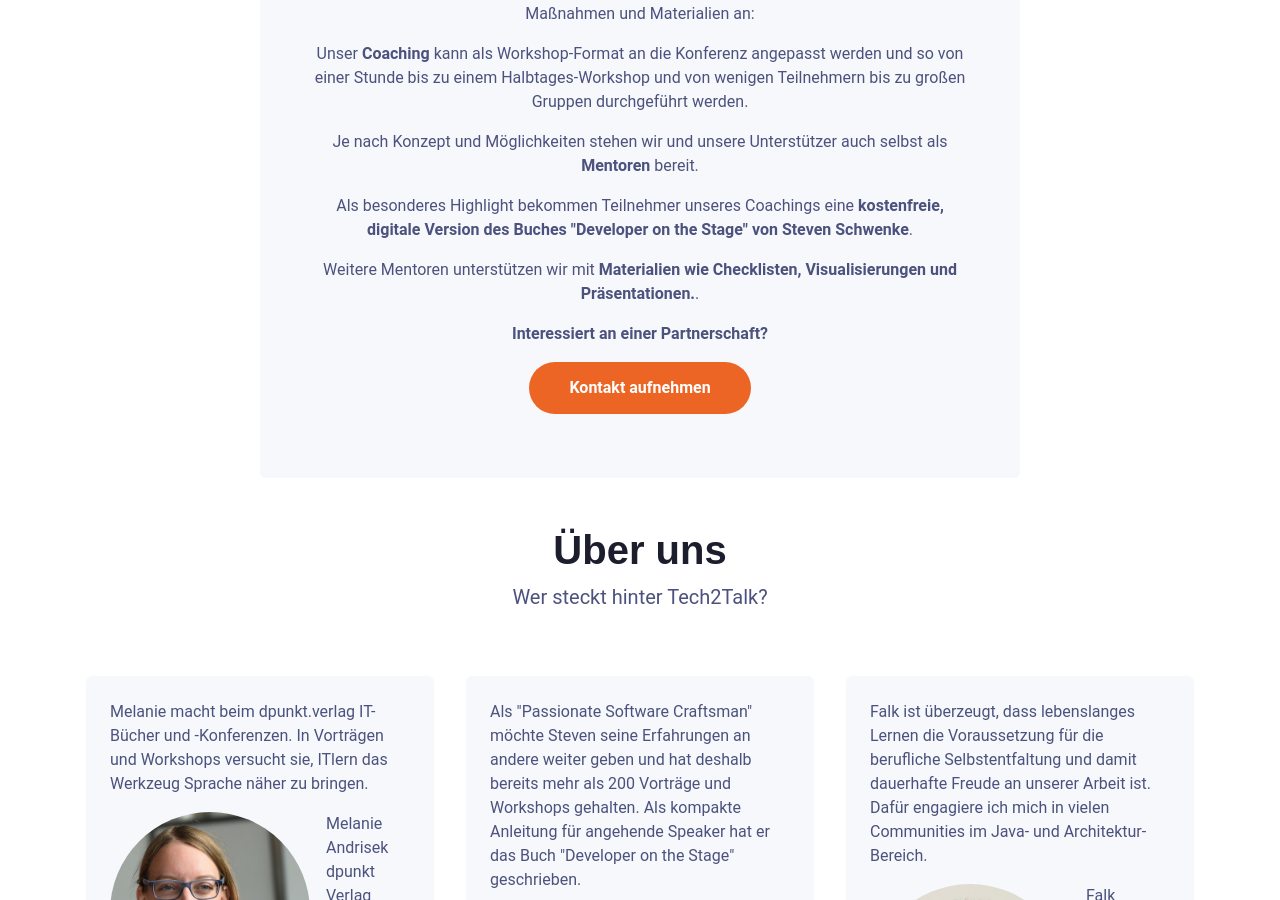
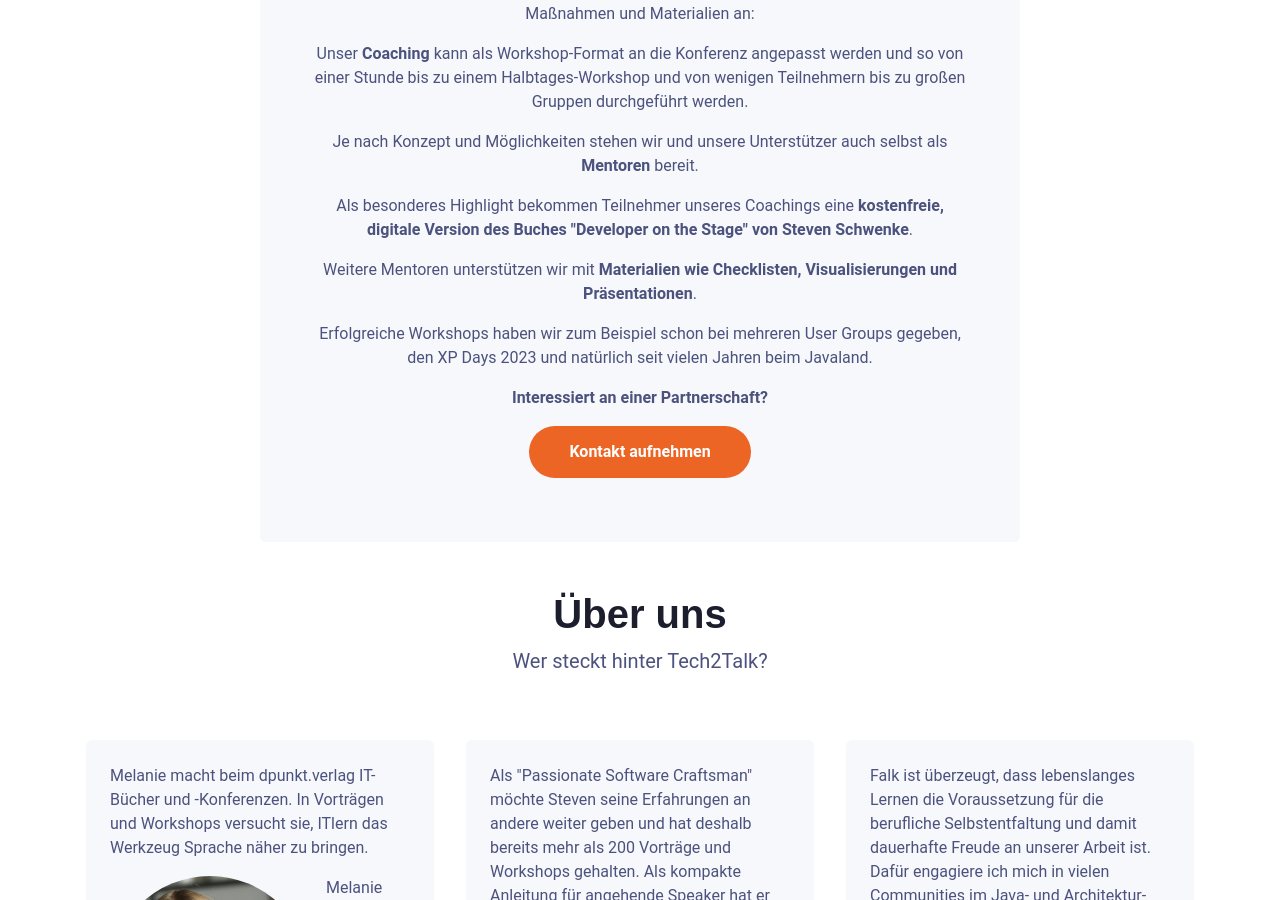
Before and after one commit to DeveloperOnTheStage/website_new, a Jekyll site: the page built from index.md, in a window 1280 px wide and 900 px high, scrolled down 5901 px. Built offline with Jekyll 4.4.1, drawn with Linux system fonts in a browser that asks for light colours; nearby versions of some CDN libraries; library files that are not in the unit come from our copies.

Commit message:
Add references to conferences (partnerships)

```diff
--- a/_includes/conference-partnerships.html
+++ b/_includes/conference-partnerships.html
@@ -17,7 +17,10 @@
                 Als besonderes Highlight bekommen Teilnehmer unseres Coachings eine <strong>kostenfreie, digitale Version des Buches "Developer on the Stage" von Steven Schwenke</strong>.
             </div>
             <div class="form-inner text-center mb-3">
-                Weitere Mentoren unterstützen wir mit <strong>Materialien wie Checklisten, Visualisierungen und Präsentationen.</strong>.
+                Weitere Mentoren unterstützen wir mit <strong>Materialien wie Checklisten, Visualisierungen und Präsentationen</strong>.
+            </div>
+            <div class="form-inner text-center mb-3">
+                Erfolgreiche Workshops haben wir zum Beispiel schon bei mehreren User Groups gegeben, den XP Days 2023 und natürlich seit vielen Jahren beim Javaland.
             </div>
             <div class="form-inner text-center mb-3">
                 <strong>Interessiert an einer Partnerschaft?</strong></div>
```
